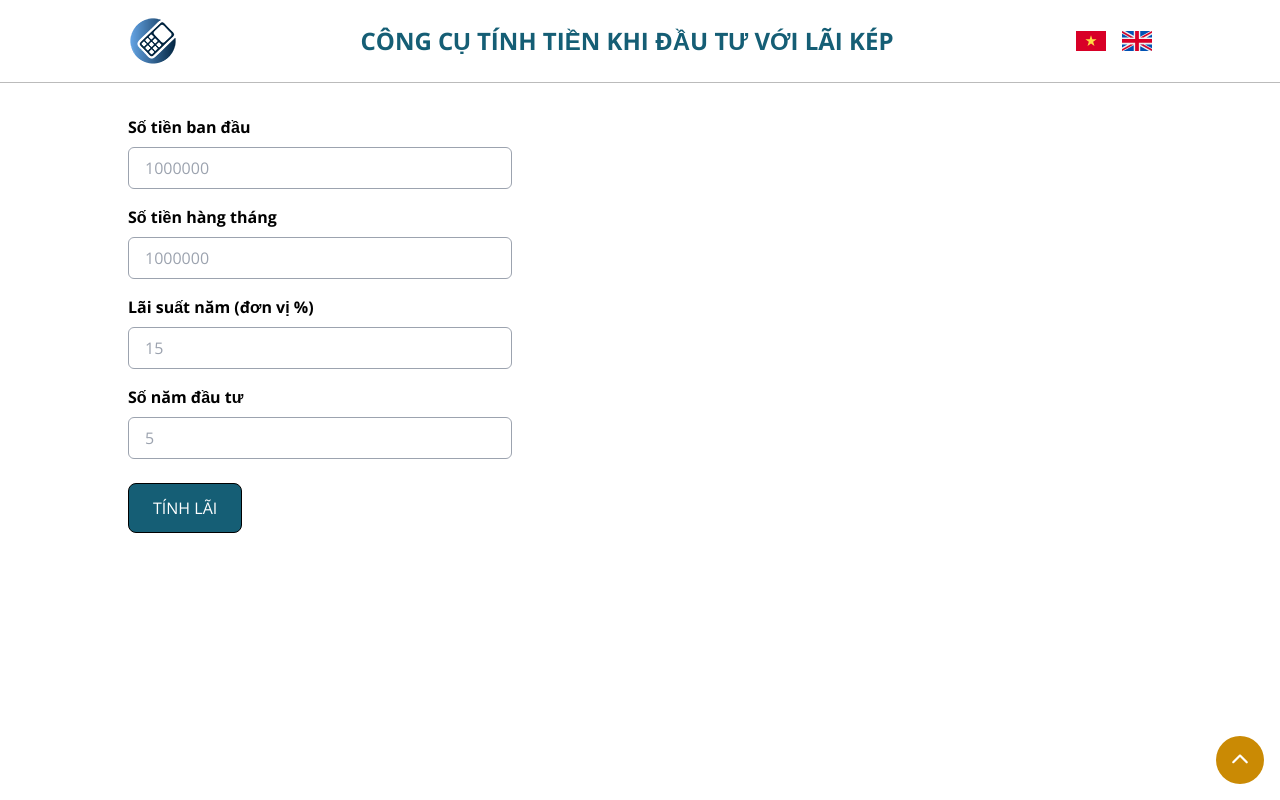
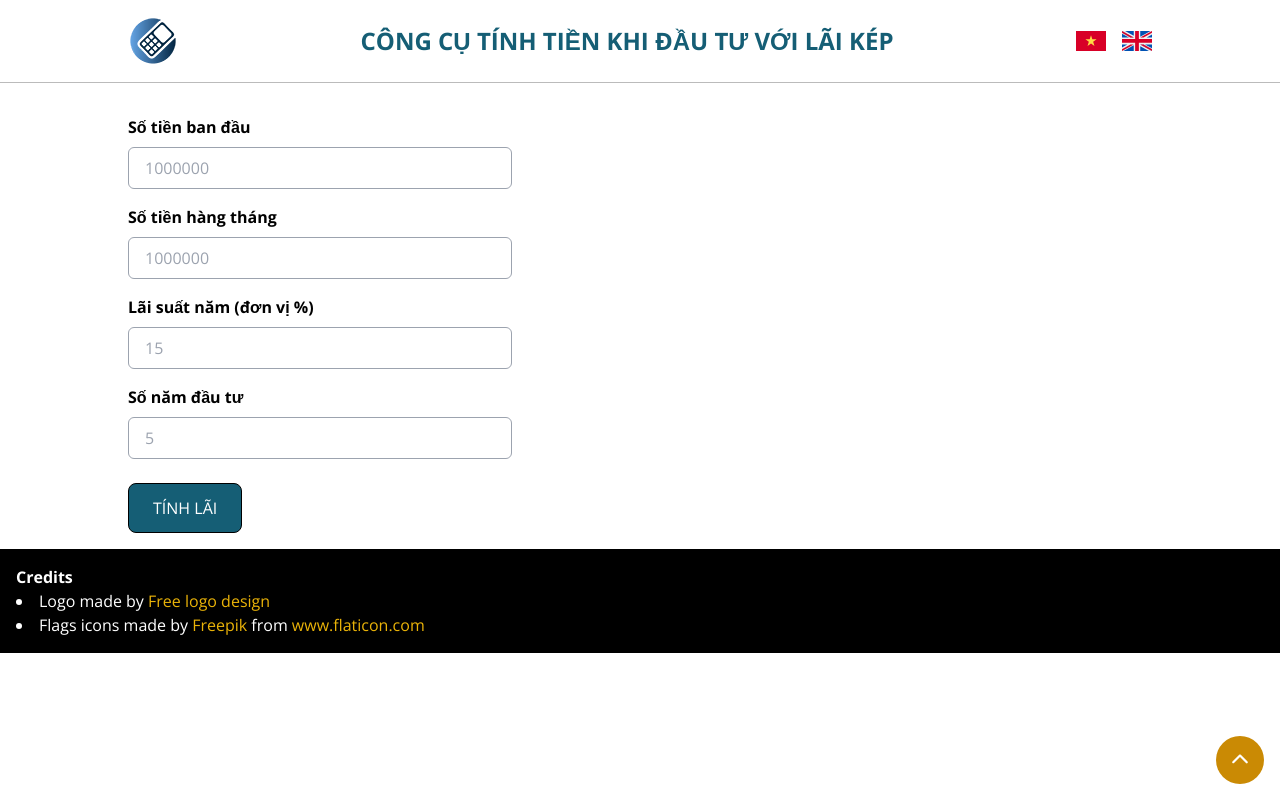
Before and after one commit to TDAK1509/tinhlai, a Nuxt app: page / in a window 1280 px wide. Built offline with nearby package versions, Linux system fonts and the light colour scheme.

Commit message:
Add footer

```diff
--- a/app.vue
+++ b/app.vue
@@ -29,6 +29,8 @@
       </div>
     </template>
   </main>
+
+  <TheFooter />
 </template>
 
 <script lang="ts" setup>
--- /dev/null
+++ b/components/TheFooter.vue
@@ -0,0 +1,37 @@
+<template>
+  <footer class="p-4 bg-black text-white">
+    <h4 class="font-bold">Credits</h4>
+    <ul class="list-disc list-inside">
+      <li>
+        Logo made by
+        <a
+          class="text-yellow-500"
+          href="https://www.freelogodesign.org/"
+          target="_blank"
+          rel="noreferrer"
+          >Free logo design</a
+        >
+      </li>
+      <li>
+        Flags icons made by
+        <a
+          class="text-yellow-500"
+          href="https://www.flaticon.com/authors/freepik"
+          title="Freepik"
+          target="_blank"
+          rel="noreferrer"
+          >Freepik</a
+        >
+        from
+        <a
+          class="text-yellow-500"
+          href="https://www.flaticon.com/"
+          title="Flaticon"
+          target="_blank"
+          rel="noreferrer"
+          >www.flaticon.com</a
+        >
+      </li>
+    </ul>
+  </footer>
+</template>
```
